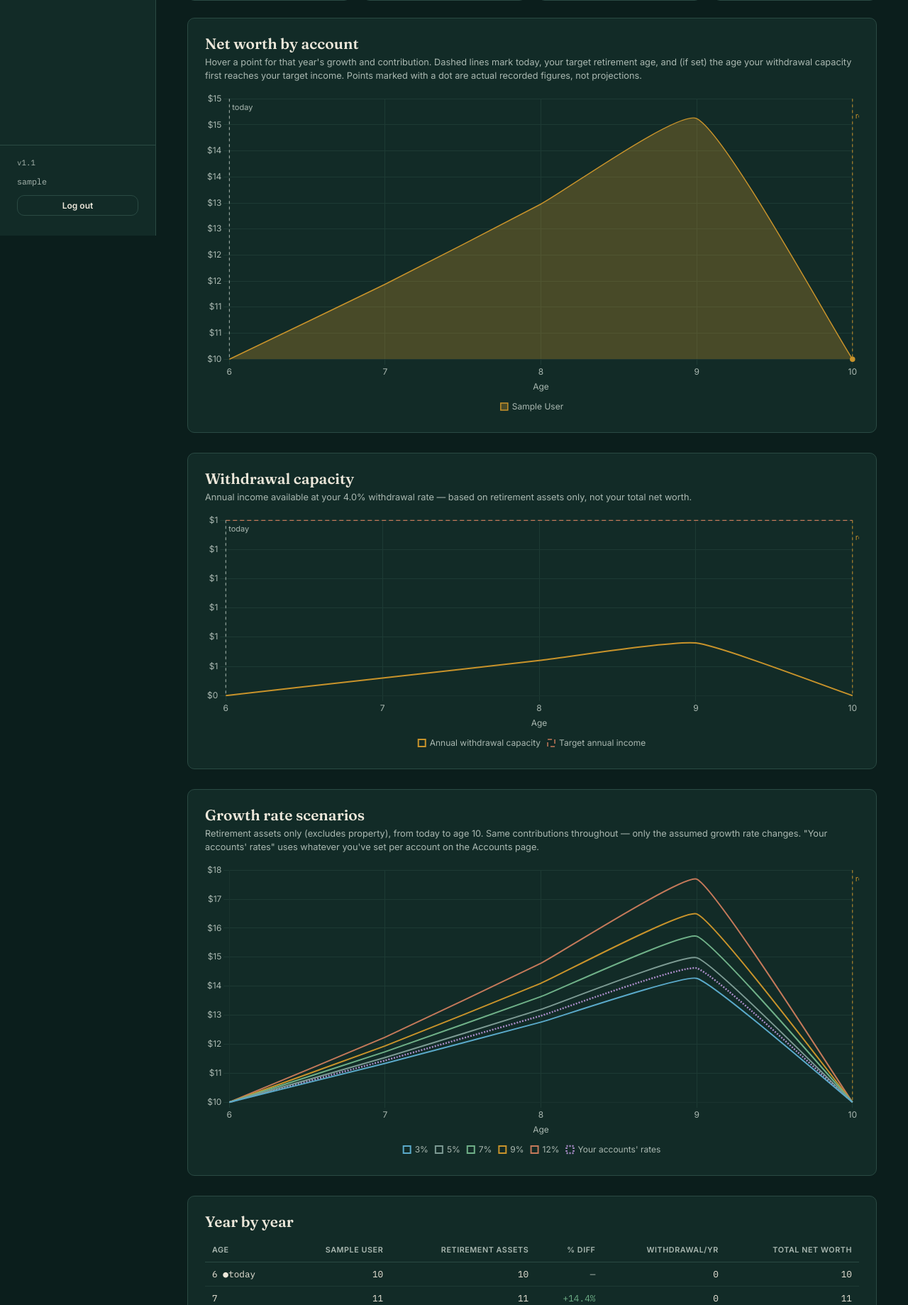
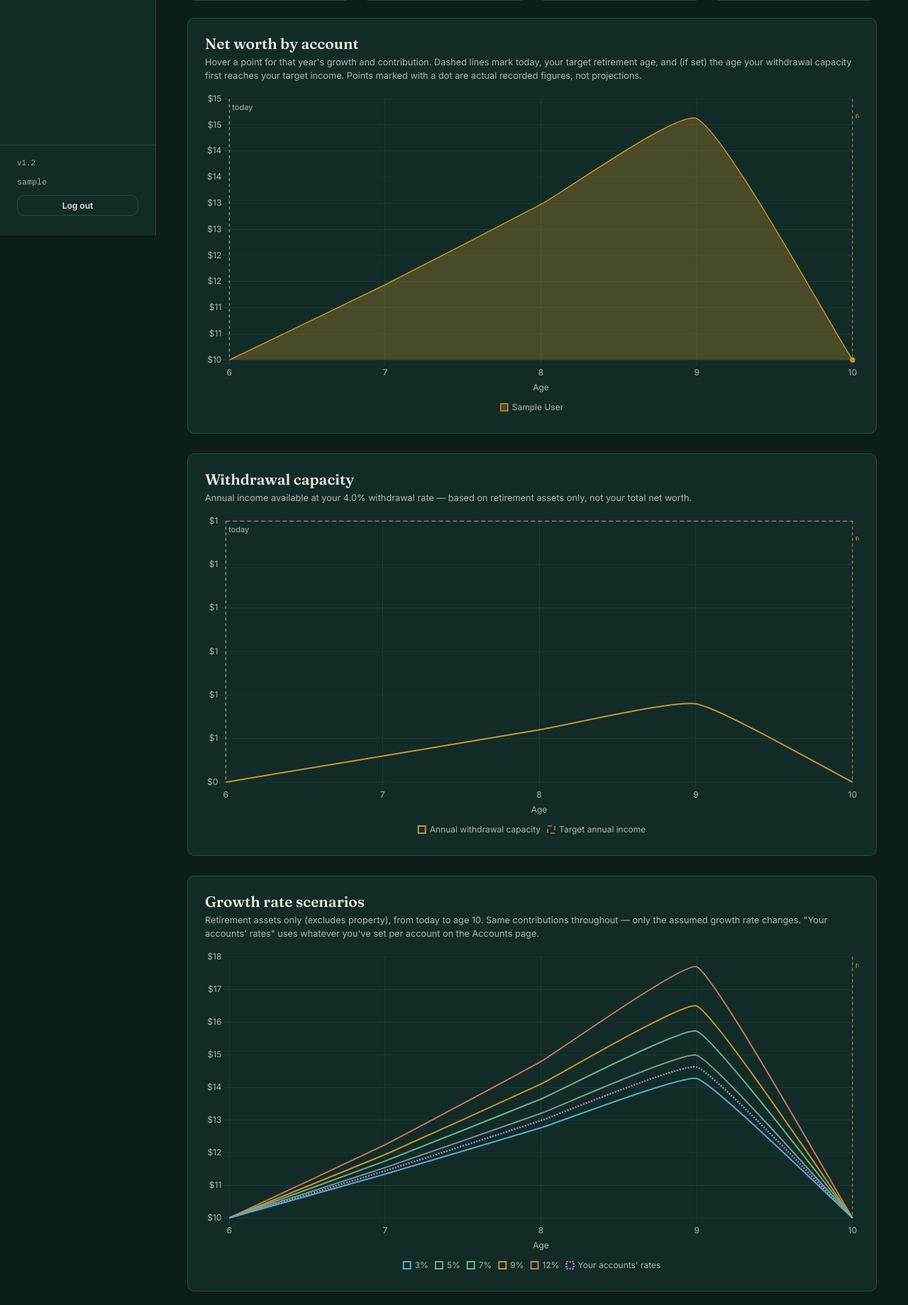
Before and after one commit to SimonBrooker/retireme, a Flask app: page / in a window 1280 px wide. Shown: the part 468-2307 px from the top of the page at 71% size. Run offline with Flask 3, Linux system fonts and the light colour scheme; a user stored in the database is signed in; tables that the repository leaves empty hold one stand-in row (values such as "Sample post"); parts of the project's set-up code (start-up, migrations or seed data) failed here and were passed over.

Commit message:
v1.2: restore desktop chart behaviour, keep mobile improvements
On desktop, revert to maintainAspectRatio:true (Chart.js 2:1 default),
identical to v0.9. On mobile (<=768px), keep maintainAspectRatio:false
with fixed CSS heights so charts aren't squashed on narrow screens.

Co-Authored-By: Claude Sonnet 4.6 <noreply@anthropic.com>

```diff
--- a/app/__init__.py
+++ b/app/__init__.py
@@ -11,7 +11,7 @@ from werkzeug.middleware.proxy_fix import ProxyFix
 from app.extensions import db, login_manager, limiter
 
 
-APP_VERSION = "1.1"
+APP_VERSION = "1.2"
 
 
 def create_app():
--- a/app/static/css/style.css
+++ b/app/static/css/style.css
@@ -216,16 +216,13 @@ h3 { font-size: 1.1rem; }
 .chart-card.danger-zone h2 { color: var(--rust); }
 
 /* --- Chart canvases ---
-   maintainAspectRatio:false (set in JS) means each chart's height comes
-   entirely from this wrapper, not from a ratio applied to its width. That's
-   what lets mobile portrait get a sensible height instead of an
-   aspect-ratio-derived one that's barely tall enough for the legend.
-   Desktop heights approximate the old 2:1 aspect-ratio output at ~900px
-   container width (900/2 ≈ 450px). Mobile overrides are below in @media. */
-.chart-wrap { position: relative; height: 420px; }
-.chart-wrap--lg { height: 460px; }
-.chart-wrap--sm { height: 340px; }
-.chart-wrap canvas { width: 100% !important; height: 100% !important; }
+   On desktop, maintainAspectRatio:true (Chart.js default) is used so the
+   chart height is driven by the 2:1 aspect ratio exactly as before v1.0.
+   The wrapper just needs position:relative for Chart.js to work correctly.
+   On mobile (<=768px), maintainAspectRatio:false is set in JS and the
+   wrapper provides a fixed height so charts aren't squashed on narrow screens. */
+.chart-wrap { position: relative; }
+.chart-wrap canvas { width: 100% !important; }
 
 /* --- Tables with potentially more columns than fit a narrow screen --- */
 .table-scroll { overflow-x: auto; }
@@ -448,4 +445,5 @@ html[data-theme="ledger-dark"] .theme-option[data-theme-preview="ledger-dark"] .
   .chart-wrap { height: 260px; }
   .chart-wrap--lg { height: 280px; }
   .chart-wrap--sm { height: 220px; }
+  .chart-wrap canvas { height: 100% !important; }
 }
--- a/app/static/js/charts.js
+++ b/app/static/js/charts.js
@@ -1,3 +1,5 @@
+const isMobile = window.matchMedia("(max-width: 768px)").matches;
+
 const PALETTE = [
   "#c8932b", // brass/amber
   "#6fb088", // moss green
@@ -158,7 +160,7 @@ async function loadDashboardCharts() {
     data: { labels: data.ages, datasets: accountDatasets },
     options: {
       responsive: true,
-      maintainAspectRatio: false,
+      maintainAspectRatio: !isMobile,
       interaction: { mode: "index", intersect: false },
       scales: {
         x: { grid: { color: gridColor }, title: { display: true, text: "Age" }, ticks: { autoSkip: true, maxRotation: 0 } },
@@ -204,7 +206,7 @@ async function loadDashboardCharts() {
     data: { labels: data.ages, datasets: withdrawalDatasets },
     options: {
       responsive: true,
-      maintainAspectRatio: false,
+      maintainAspectRatio: !isMobile,
       interaction: { mode: "index", intersect: false },
       scales: {
         x: { grid: { color: gridColor }, title: { display: true, text: "Age" }, ticks: { autoSkip: true, maxRotation: 0 } },
@@ -277,7 +279,7 @@ async function loadDashboardCharts() {
     data: { labels: data.scenario_ages, datasets: scenarioDatasets },
     options: {
       responsive: true,
-      maintainAspectRatio: false,
+      maintainAspectRatio: !isMobile,
       interaction: { mode: "index", intersect: false },
       scales: {
         x: { grid: { color: gridColor }, title: { display: true, text: "Age" }, ticks: { autoSkip: true, maxRotation: 0 } },
--- a/app/static/js/history-charts.js
+++ b/app/static/js/history-charts.js
@@ -1,3 +1,5 @@
+const isMobile = window.matchMedia("(max-width: 768px)").matches;
+
 function cssVar(name) {
   return getComputedStyle(document.documentElement).getPropertyValue(name).trim();
 }
@@ -90,7 +92,7 @@ document.addEventListener("DOMContentLoaded", () => {
       },
       options: {
         responsive: true,
-      maintainAspectRatio: false,
+      maintainAspectRatio: !isMobile,
         interaction: { mode: "index", intersect: false },
         plugins: {
           legend: {
--- a/app/static/js/kids-charts.js
+++ b/app/static/js/kids-charts.js
@@ -1,3 +1,5 @@
+const isMobile = window.matchMedia("(max-width: 768px)").matches;
+
 const KIDS_PALETTE = [
   "#c8932b", "#6fb088", "#c4795a", "#5aa9c9", "#a98cc8", "#cfa15a", "#7c9a93", "#d17ba0",
 ];
@@ -71,7 +73,7 @@ async function loadKidsChart() {
     data: { labels: data.ages, datasets },
     options: {
       responsive: true,
-      maintainAspectRatio: false,
+      maintainAspectRatio: !isMobile,
       interaction: { mode: "index", intersect: false },
       scales: {
         x: { grid: { color: gridColor }, title: { display: true, text: "Age" }, ticks: { autoSkip: true, maxRotation: 0 } },
```
Also changed, not shown: app/static/js/decumulation-charts.js (+5 -3 lines), 1 other file.
